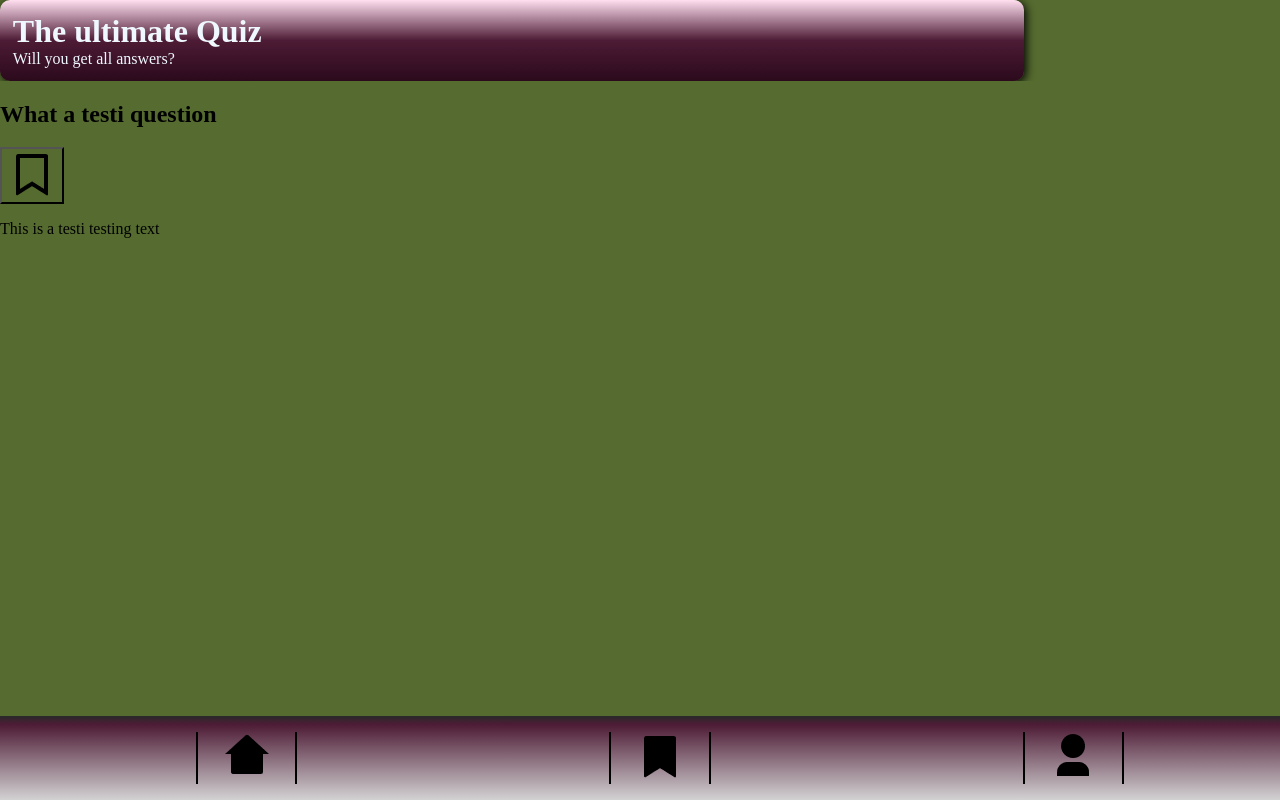
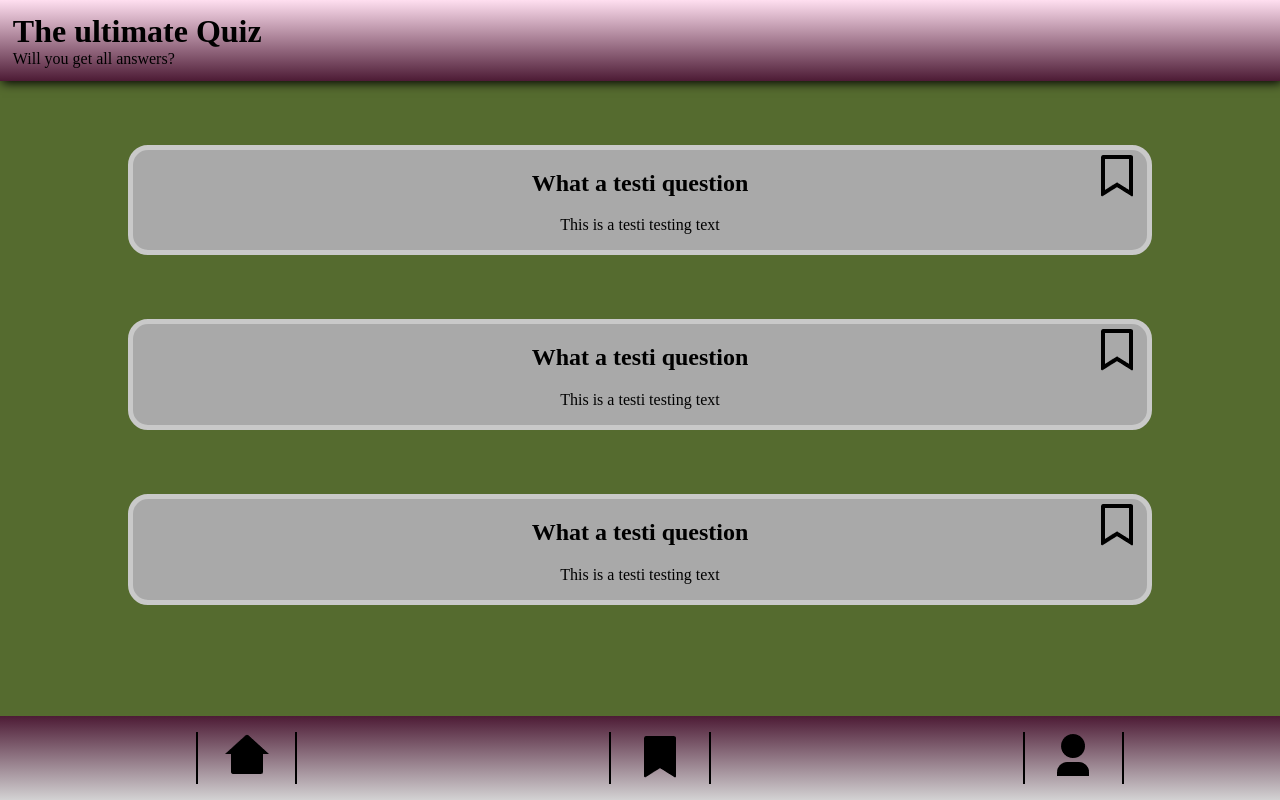
Before and after one commit to Bianca-Gundel/quiz-app, a plain HTML site: page index.html in a window 1280 px wide. Drawn offline with Linux system fonts and the light colour scheme.

Commit message:
add cards and hotfixes for positioning

```diff
--- a/index.html
+++ b/index.html
@@ -14,14 +14,39 @@
     <main>
       <section class="card">
         <h2 class="card_title">What a testi question</h2>
-        <button class="card_icon"><img src="./pictures/bookmark_unselected.png" alt="bookmark"></button>
+        <button class="card_icon">
+          <img src="./pictures/bookmark_unselected.png" alt="bookmark" />
+        </button>
         <p class="card_description">This is a testi testing text</p>
+      </section>
+      <section class="card">
+        <h2 class="card_title">What a testi question</h2>
+        <button class="card_icon">
+          <img src="./pictures/bookmark_unselected.png" alt="bookmark" />
+        </button>
+        <p class="card_description">This is a testi testing text</p>
+      </section>
+      <section class="card">
+        <h2 class="card_title">What a testi question</h2>
+        <button class="card_icon">
+          <img src="./pictures/bookmark_unselected.png" alt="bookmark" />
+        </button>
+        <p class="card_description">This is a testi testing text</p>
+      </section>
     </main>
     <nav class="navbar">
       <ul class="navbar_ul">
-        <li><a href="index.html"><img src="./pictures/home.png" alt="home"></a></li>
-        <li><a href="bookmark.html"><img src="./pictures/bookmark_selected.png" alt="bookmark"></a></li>
-        <li><a href="profil.html"><img src="./pictures/user.png" alt="user"></a></li>
+        <li>
+          <a href="index.html"><img src="./pictures/home.png" alt="home" /></a>
+        </li>
+        <li>
+          <a href="bookmark.html"
+            ><img src="./pictures/bookmark_selected.png" alt="bookmark"
+          /></a>
+        </li>
+        <li>
+          <a href="profil.html"><img src="./pictures/user.png" alt="user" /></a>
+        </li>
       </ul>
     </nav>
   </body>
--- a/styles/styles.css
+++ b/styles/styles.css
@@ -4,33 +4,32 @@
 }
 
 body {
-  display: flex;
-  flex-direction: column;
   margin: 0;
 }
 
 .header {
+  display: relative;
   background: rgb(255, 223, 240);
   background: linear-gradient(
     180deg,
     rgba(255, 223, 240, 1) 0%,
-    rgba(77, 27, 53, 1) 50%,
+    rgba(77, 27, 53, 1) 100%,
     rgba(43, 10, 28, 1) 100%
   );
-  width: 80%;
   padding: 1%;
+  width: 100%;
   box-shadow: 2px 2px 10px black;
-  border-radius: 10px;
+  z-index: 100;
 }
 
 .header_title {
-  color: aliceblue;
+  color: rgb(0, 0, 0);
   background-color: transparent;
   margin: 0;
 }
 
 .header_description {
-  color: aliceblue;
+  color: rgb(0, 0, 0);
   background-color: transparent;
 }
 
@@ -43,9 +42,42 @@ body {
   background: linear-gradient(
     180deg,
     rgb(41, 41, 41) 0%,
-    rgba(77, 27, 53, 1) 10%,
+    rgba(77, 27, 53, 1) 00%,
     rgb(211, 210, 211) 100%
   );
+}
+
+.card {
+  position: relative;
+  margin: 5% 10% 5% 10%;
+  width: 80%;
+  border: 5px solid #c9c9c9;
+  background-color: darkgrey;
+  border-radius: 20px;
+  box-sizing: border-box;
+  z-index: 1;
+}
+
+.card_title {
+  text-align: center;
+  background-color: transparent;
+}
+
+.card_icon {
+  position: absolute;
+  top: 0;
+  right: 0;
+  border: none;
+  background-color: transparent;
+}
+
+.card_icon img {
+  background-color: transparent;
+}
+
+.card_description {
+  text-align: center;
+  background-color: transparent;
 }
 
 .navbar_ul {
```
